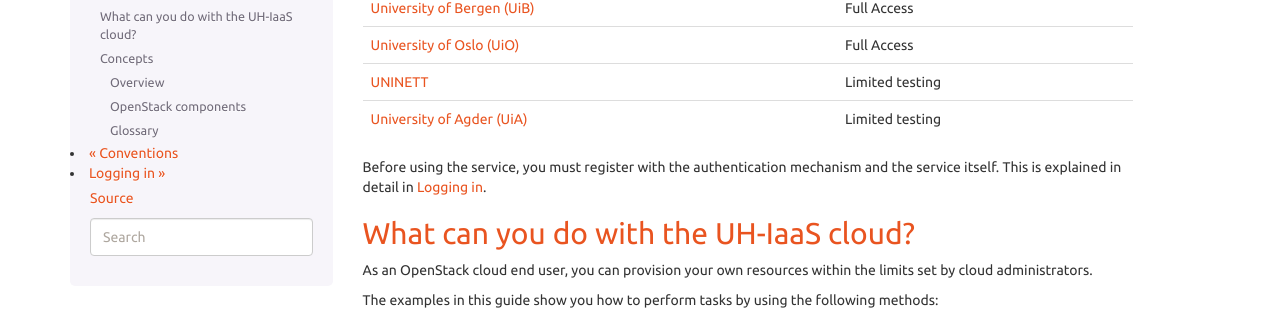
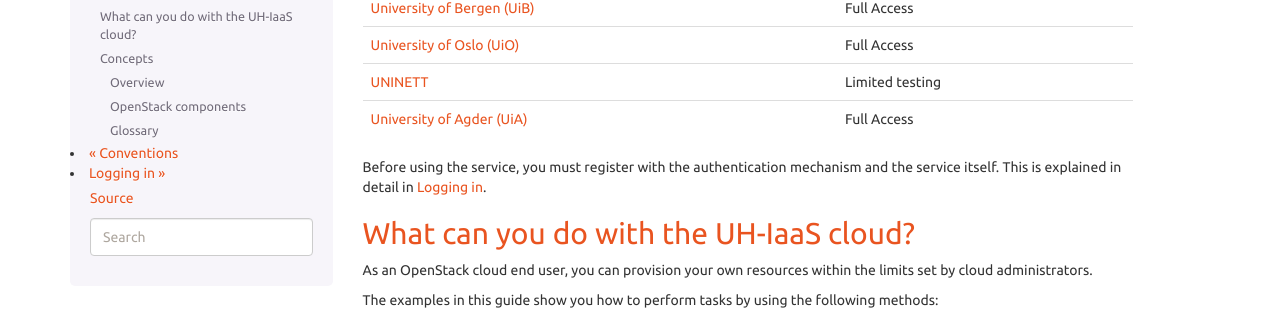
Before and after one commit to norcams/docs-enduser, a Sphinx documentation site: the page built from docs/intro.rst, in a window 1280 px wide and 900 px high, scrolled down 541 px. Shown: the part 149-459 px from the top of the window. Built offline with Sphinx 7.4.7, drawn with Linux system fonts in a browser that asks for light colours.

Commit message:
Add UiA as full access institution

```diff
--- a/docs/intro.rst
+++ b/docs/intro.rst
@@ -54,7 +54,7 @@ universities or colleges.
 +--------------------------------+---------------------------------+
 | `UNINETT`_                     | Limited testing                 |
 +--------------------------------+---------------------------------+
-| `University of Agder (UiA)`_   | Limited testing                 |
+| `University of Agder (UiA)`_   | Full Access                     |
 +--------------------------------+---------------------------------+
 
 Before using the service, you must register with the authentication
```
